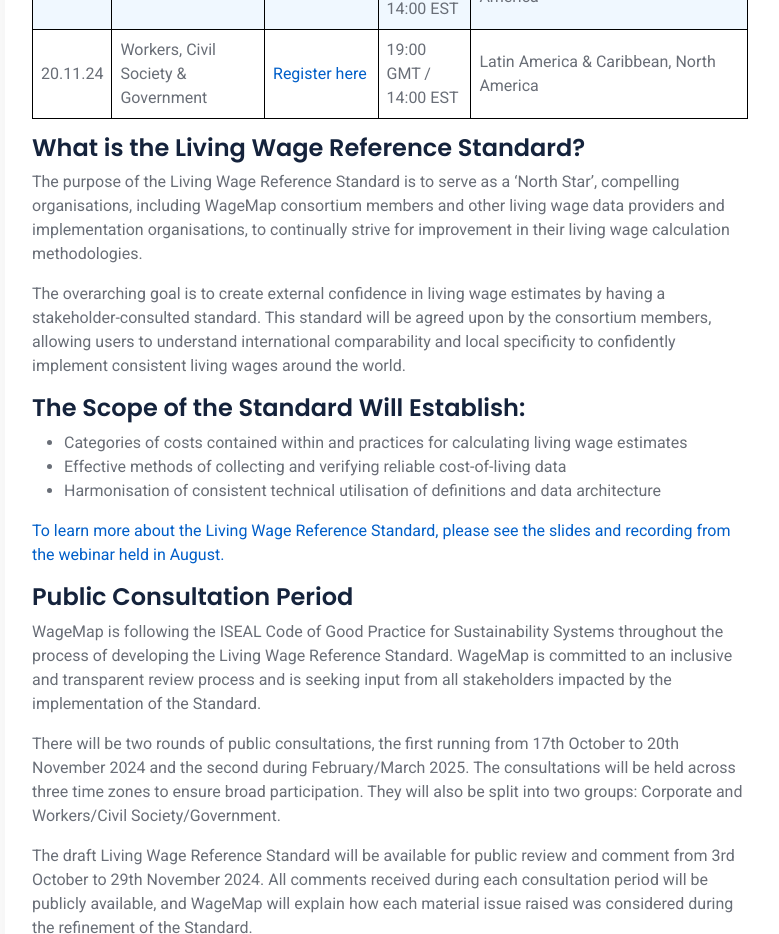
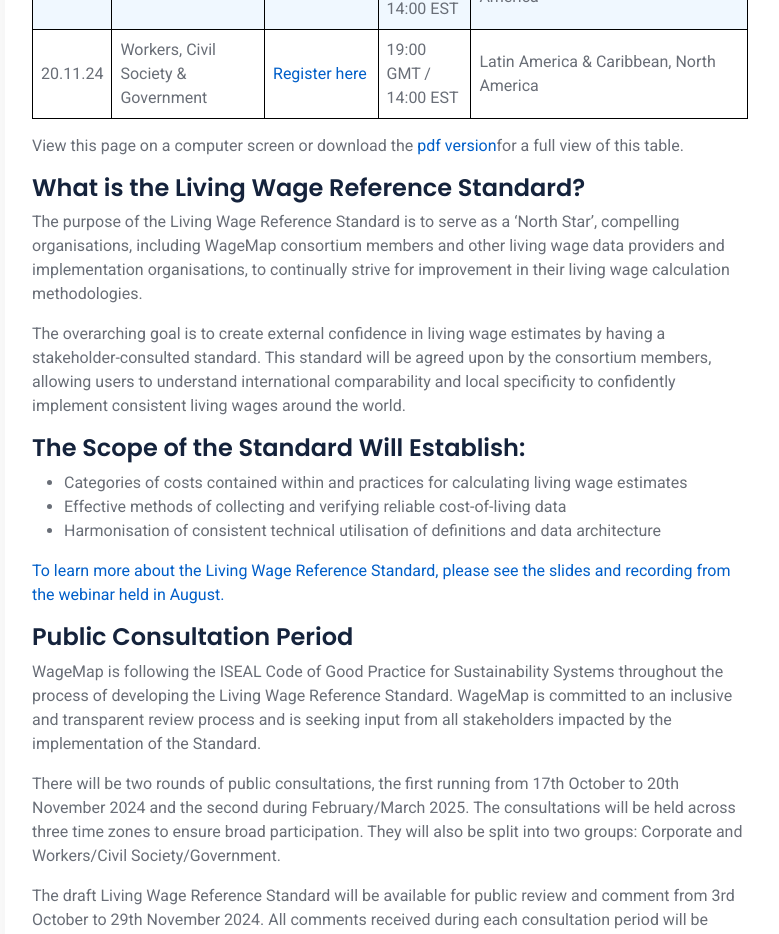
Before and after one commit to wagemap/wagemap.github.io, a plain HTML site: page news.html in a window 1280 px wide. Shown: the part 1880-2814 px from the top of the page, without its empty margins (65-844 px from the left). Drawn offline with nearby package versions, Linux system fonts and the light colour scheme.

Commit message:
Added pdf link to consultation news

```diff
--- a/news.html
+++ b/news.html
@@ -299,6 +299,8 @@
                                             <td>Latin America & Caribbean, North America</td>
                                         </tr>
                                     </table>
+
+                                    <p>View this page on a computer screen or download the <a href="resources/Round 1 Consultation Communication.pdf">pdf version</a>for a full view of this table.</p>
 
                                     <h4>What is the Living Wage Reference Standard?</h4>
 
```
